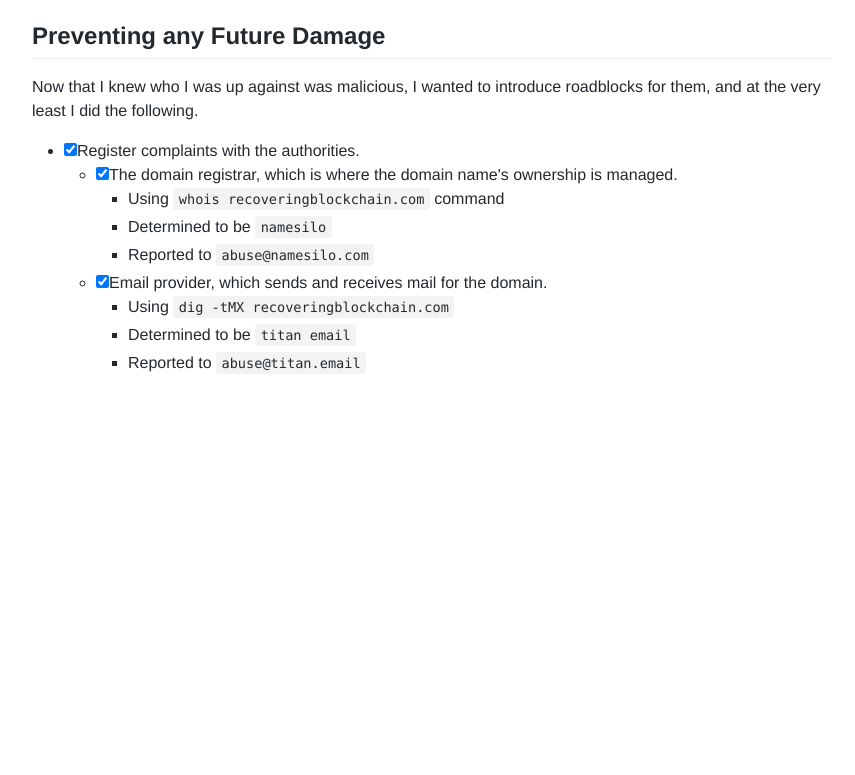
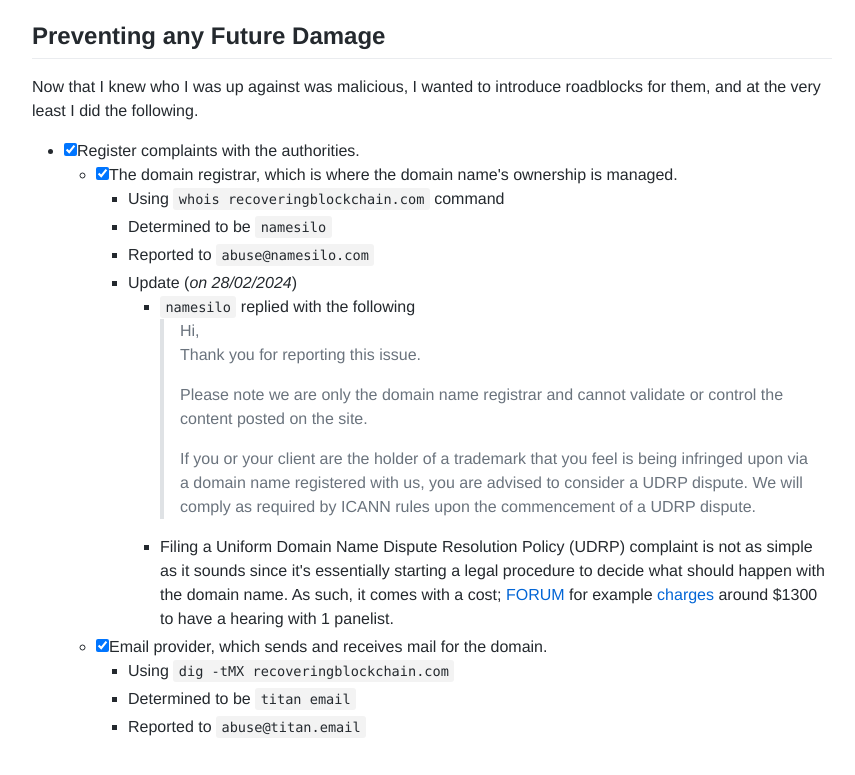
Before and after one commit to navaz-alani/navaz-alani.github.io, a plain HTML site: page article/handling-a-possible-scam-call.html in a window 1280 px wide. Shown: the part 833-1608 px from the top of the page, without its empty margins (208-1063 px from the left). Before the commit the page ends 1258 px from the top, so only its background shows below. Drawn offline with Linux system fonts and the light colour scheme.

Commit message:
chore: update scam article

```diff
--- a/article/handling-a-possible-scam-call.html
+++ b/article/handling-a-possible-scam-call.html
@@ -24,8 +24,8 @@
                 ></span
               >
               <span
-                >Updated At：<time datetime="1709007052165"
-                  >2024-02-26 21:10</time
+                >Updated At：<time datetime="1709337252817"
+                  >2024-03-01 16:54</time
                 ></span
               >
             </div>
@@ -42,16 +42,29 @@ Well after receiving the email, from the <code>@recoveringblockchain.com</code>
 <h2 id="preventing-any-future-damage">Preventing any Future Damage</h2>
 <p>Now that I knew who I was up against was malicious, I wanted to introduce roadblocks for them, and at the very least I did the following.</p>
 <ul>
-<li class="md-checkbox joplin-checkbox"><div class="checkbox-wrapper"><input type="checkbox" id="md-checkbox-12" checked="checked" /><label id="cb-label-md-checkbox-12" for="md-checkbox-12" class="checkbox-label-checked">Register complaints with the authorities.</label></div>
+<li class="md-checkbox joplin-checkbox"><div class="checkbox-wrapper"><input type="checkbox" id="md-checkbox-18" checked="checked" /><label id="cb-label-md-checkbox-18" for="md-checkbox-18" class="checkbox-label-checked">Register complaints with the authorities.</label></div>
 <ul>
-<li class="md-checkbox joplin-checkbox"><div class="checkbox-wrapper"><input type="checkbox" id="md-checkbox-13" checked="checked" /><label id="cb-label-md-checkbox-13" for="md-checkbox-13" class="checkbox-label-checked">The domain registrar, which is where the domain name's ownership is managed.</label></div>
+<li class="md-checkbox joplin-checkbox"><div class="checkbox-wrapper"><input type="checkbox" id="md-checkbox-19" checked="checked" /><label id="cb-label-md-checkbox-19" for="md-checkbox-19" class="checkbox-label-checked">The domain registrar, which is where the domain name's ownership is managed.</label></div>
 <ul>
 <li>Using <code>whois recoveringblockchain.com</code> command</li>
 <li>Determined to be <code>namesilo</code></li>
 <li>Reported to <code>abuse@namesilo.com</code></li>
+<li>Update (<em>on 28/02/2024</em>)
+<ul>
+<li><code>namesilo</code> replied with the following
+<blockquote>
+<p>Hi,<br />
+Thank you for reporting this issue.</p>
+<p>Please note we are only the domain name registrar and cannot validate or control the content posted on the site.</p>
+<p>If you or your client are the holder of a trademark that you feel is being infringed upon via a domain name registered with us, you are advised to consider a UDRP dispute. We will comply as required by ICANN rules upon the commencement of a UDRP dispute.</p>
+</blockquote>
+</li>
+<li>Filing a Uniform Domain Name Dispute Resolution Policy (UDRP) complaint is not as simple as it sounds since it's essentially starting a legal procedure to decide what should happen with the domain name. As such, it comes with a cost; <a title="https://www.adrforum.com/domain-dispute/udrp" href="https://www.adrforum.com/domain-dispute/udrp">FORUM</a> for example <a title="https://www.adrforum.com/assets/resources/domain/udrp/UDRPFee%20Schedule%20Final.pdf" href="https://www.adrforum.com/assets/resources/domain/udrp/UDRPFee%20Schedule%20Final.pdf">charges</a> around $1300 to have a hearing with 1 panelist.</li>
 </ul>
 </li>
-<li class="md-checkbox joplin-checkbox"><div class="checkbox-wrapper"><input type="checkbox" id="md-checkbox-14" checked="checked" /><label id="cb-label-md-checkbox-14" for="md-checkbox-14" class="checkbox-label-checked">Email provider, which sends and receives mail for the domain.</label></div>
+</ul>
+</li>
+<li class="md-checkbox joplin-checkbox"><div class="checkbox-wrapper"><input type="checkbox" id="md-checkbox-20" checked="checked" /><label id="cb-label-md-checkbox-20" for="md-checkbox-20" class="checkbox-label-checked">Email provider, which sends and receives mail for the domain.</label></div>
 <ul>
 <li>Using <code>dig -tMX recoveringblockchain.com</code></li>
 <li>Determined to be <code>titan email</code></li>
```
